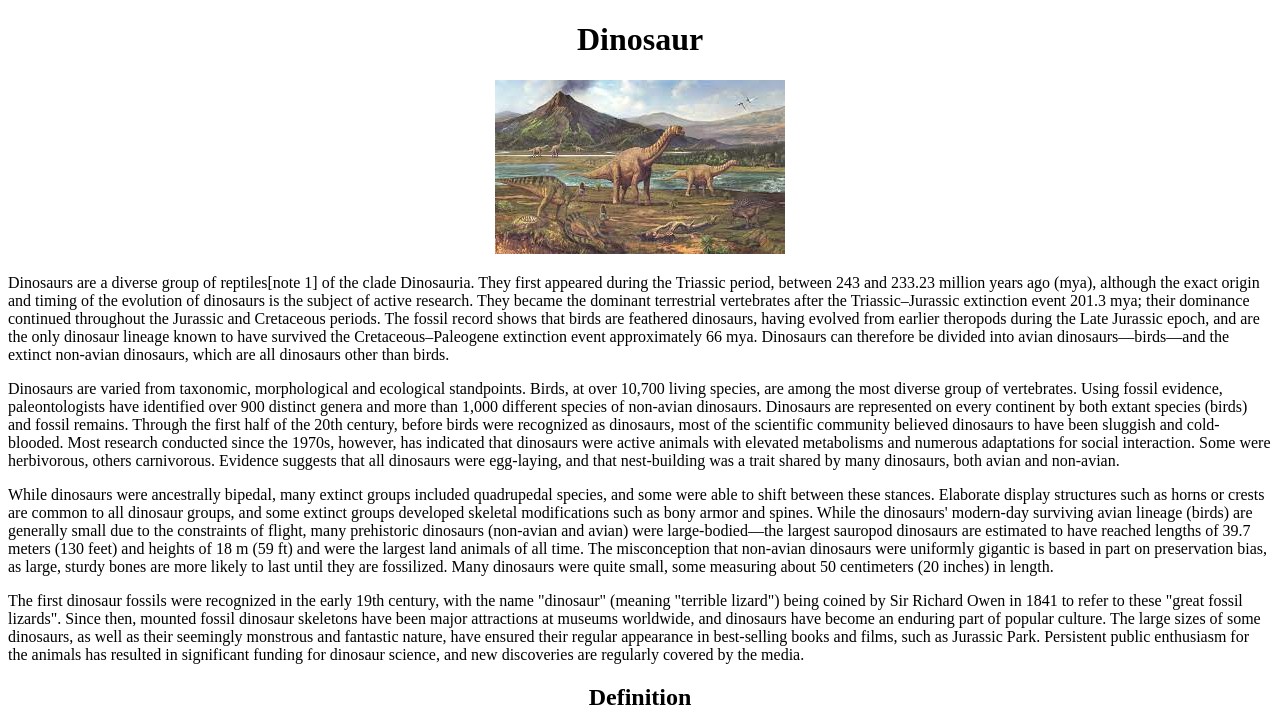
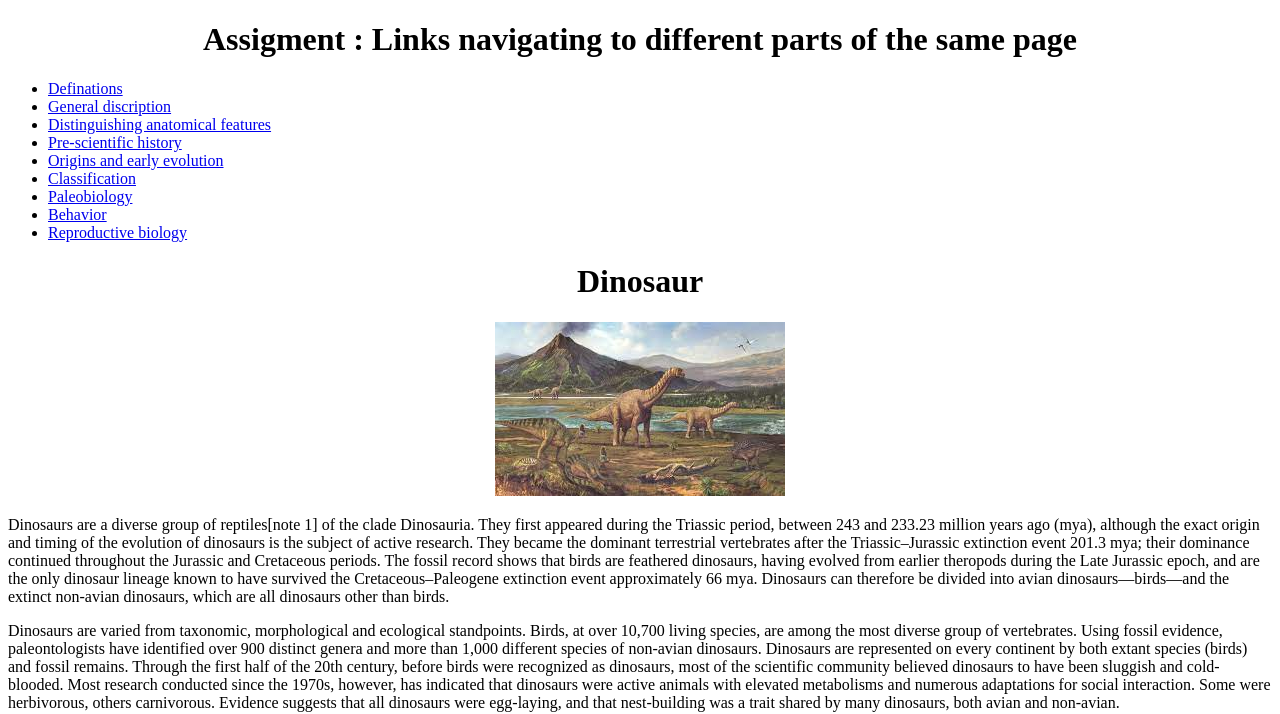
Before and after one commit to Waleed1123/Linking-The-same-pages-of-Website, a plain HTML site: page index.html in a window 1280 px wide. Shown: the top 714 px of the page. Drawn offline with Linux system fonts and the light colour scheme.

Commit message:
Links of same Website

```diff
--- a/index.html
+++ b/index.html
@@ -7,7 +7,28 @@
     <title>Project Website</title>
 </head>
 <body>
-    <center><b><h1>Dinosaur</h1></b>
+
+    <h1><b><center>Assigment : Links navigating to different parts of the same page </center></b></h1>
+    <span>
+        <ul>
+            <li><a href="#Definations">Definations</a></li>
+            <li><a href="#General discription">General discription</a></li>
+            <li><a href="#Anatomical features">Distinguishing anatomical features</a></li>
+            <li><a href="#Pre-scientific history">Pre-scientific history</a></li>
+            <li><a href="#Origins and early evolution">Origins and early evolution</a></li>
+            <li><a href="#Classification">Classification</a></li>
+            <li><a href="#Paleobiology">Paleobiology</a></li>
+            <li><a href="#Behavior">Behavior</a></li>
+            <li><a href="#Reproductive biology">Reproductive biology</a></li>
+
+
+</ul>
+    </span>
+
+
+
+
+    <center><b><h1 id="top">Dinosaur</h1></b>
     <img src="./Images/001.jpg" width="290" height="174" alt=""></center>
 
 
@@ -16,7 +37,8 @@
 <p>While dinosaurs were ancestrally bipedal, many extinct groups included quadrupedal species, and some were able to shift between these stances. Elaborate display structures such as horns or crests are common to all dinosaur groups, and some extinct groups developed skeletal modifications such as bony armor and spines. While the dinosaurs' modern-day surviving avian lineage (birds) are generally small due to the constraints of flight, many prehistoric dinosaurs (non-avian and avian) were large-bodied—the largest sauropod dinosaurs are estimated to have reached lengths of 39.7 meters (130 feet) and heights of 18 m (59 ft) and were the largest land animals of all time. The misconception that non-avian dinosaurs were uniformly gigantic is based in part on preservation bias, as large, sturdy bones are more likely to last until they are fossilized. Many dinosaurs were quite small, some measuring about 50 centimeters (20 inches) in length.</p>
 <p>The first dinosaur fossils were recognized in the early 19th century, with the name "dinosaur" (meaning "terrible lizard") being coined by Sir Richard Owen in 1841 to refer to these "great fossil lizards". Since then, mounted fossil dinosaur skeletons have been major attractions at museums worldwide, and dinosaurs have become an enduring part of popular culture. The large sizes of some dinosaurs, as well as their seemingly monstrous and fantastic nature, have ensured their regular appearance in best-selling books and films, such as Jurassic Park. Persistent public enthusiasm for the animals has resulted in significant funding for dinosaur science, and new discoveries are regularly covered by the media.</p>
 <center>
-<h2>Definition</h2>
+<h2 id="Definations">Definition</h2>
+
 <img src="./Images/002.jpg" width="1610" height="1073" alt=""></center>
 
 
@@ -29,7 +51,7 @@
 
 </p>
 <center>
-<b><h2>General description
+<b><h2 id="General discription">General description
 </h2></b>
 <img src="./Images/003.jpg" width="1200" height="799" alt="">
 </center>
@@ -41,9 +63,9 @@
 <p>Dinosaurs were the dominant terrestrial vertebrates of the Mesozoic Era, especially the Jurassic and Cretaceous periods. Other groups of animals were restricted in size and niches; mammals, for example, rarely exceeded the size of a domestic cat, and were generally rodent-sized carnivores of small prey.[17] They have always been recognized as an extremely varied group of animals; over 900 non-avian dinosaur genera have been identified with certainty as of 2018, and the total number of genera preserved in the fossil record has been estimated at around 1850, nearly 75% of which remain to be discovered, and 1124 species by 2016.[18][19][20] A 1995 study predicted that about 3,400 dinosaur genera ever existed, including many that would not have been preserved in the fossil record.</p>
 
 <p>In 2016, the estimated number of dinosaur species that existed in the Mesozoic was 1,5432,468.[22][23] In 2021, the number of modern-day birds (avian dinosaurs) was estimated to be at 10,806 species.[24] Some are herbivorous, others carnivorous, including seed-eaters, fish-eaters, insectivores, and omnivores. While dinosaurs were ancestrally bipedal (as are all modern birds), some prehistoric species were quadrupeds, and others, such as Anchisaurus and Iguanodon, could walk just as easily on two or four legs. Cranial modifications like horns and crests are common dinosaurian traits, and some extinct species had bony armor. Although known for large size, many Mesozoic dinosaurs were human-sized or smaller, and modern birds are generally small in size. Dinosaurs today inhabit every continent, and fossils show that they had achieved global distribution by at least the Early Jurassic epoch.[25] Modern birds inhabit most available habitats, from terrestrial to marine, and there is evidence that some non-avian dinosaurs (such as Microraptor) could fly or at least glide, and others, such as spinosaurids, had semiaquatic habits.[26]</p>
-<center><b><h2>Distinguishing anatomical features
+<center><b><h2 id="Anatomical features">Distinguishing anatomical features
 </h2></b>
-
+<h1 id="top"><a href="#top">^</a></h1>
 <img src="./Images/004.jpg" width="800" height="515" alt="">
 </center>
 
@@ -84,7 +106,7 @@
 <h2>History of study
 </h2>
 <center>
-<b><h2>Pre-scientific history
+<b><h2 id="Pre-scientific history">Pre-scientific history
 </h2></b>
 <img src="./Images/005.jpg" width="225" height="225" alt="">
 </center>
@@ -117,7 +139,7 @@
 
 </p>
 
-<center><h2><b>Origins and early evolution
+<center><h2 id="Origins and early evolution"><b>Origins and early evolution
 </b></h2>
 <img src="./Images/008.jpg" width="1200" height="785" alt="">
 
@@ -150,7 +172,7 @@
 
 </p>
 
-<center><h2><b>Classification
+<center><h2 id="Classification"><b>Classification
 </b></h2>
 
 <img src="./Images/009.jpg" width="1280" height="720" alt="">
@@ -170,7 +192,7 @@
 
 </p>
 
-<center><h2><b>Paleobiology</b></h2>
+<center><h2 id="Paleobiology"><b>Paleobiology</b></h2>
 
 <img src="./Images/011.jpg" width="976" height="549" alt="">
 </center>
@@ -207,7 +229,7 @@
 </p>
 
 <center>
-    <h2><b>Behavior</b></h2>
+    <h2 id="Behavior"><b>Behavior</b></h2>
 <img src="./Images/012.jpg" width="1600" height="1281" alt="">
 
 </center>
@@ -244,7 +266,7 @@
 </p>
 
 <center>
-    <h2><b>Reproductive biology
+    <h2 id="Reproductive biology"><b>Reproductive biology
     </b></h2>
 <img src="./Images/013.jpg" width="300" height="168" alt="">
 </center>
```
